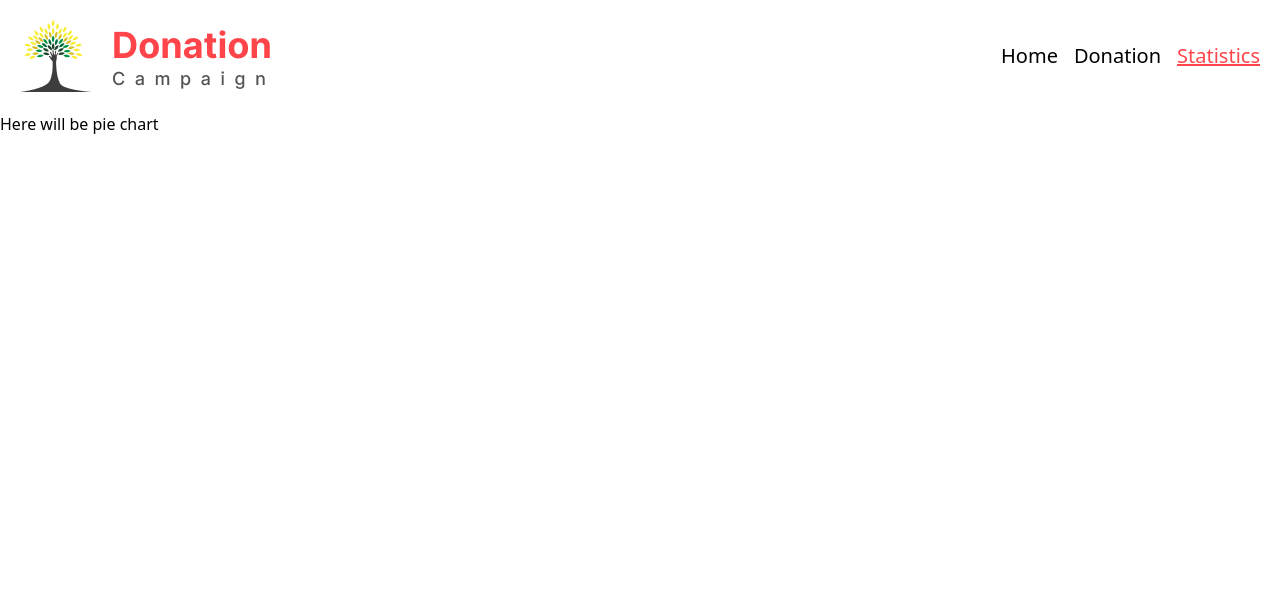
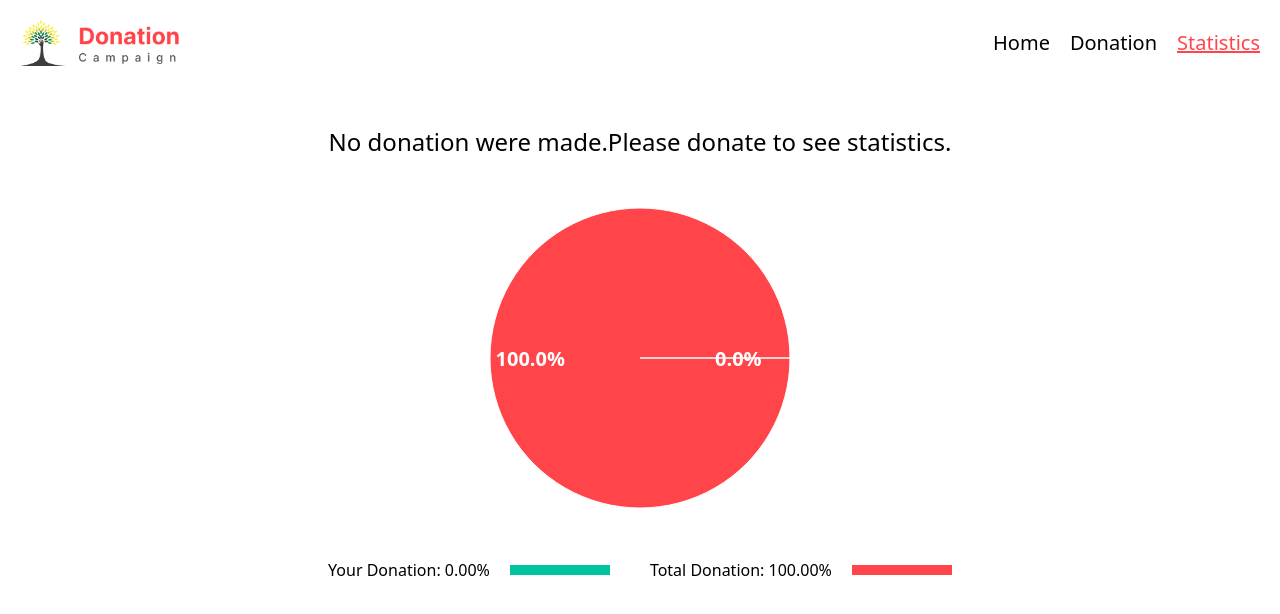
Before and after one commit to M-Arafat61/React-JS-donation-campaign, a React (Vite) app: page /statistics in a window 1280 px wide. Shown: the top 614 px of the page. Built offline with nearby package versions, Linux system fonts and the light colour scheme.

Commit message:
statistics page pie chart addition

```diff
--- a/package.json
+++ b/package.json
@@ -10,9 +10,11 @@
     "preview": "vite preview"
   },
   "dependencies": {
+    "@mui/material": "^5.14.10",
     "react": "^18.2.0",
     "react-dom": "^18.2.0",
-    "react-router-dom": "^6.16.0"
+    "react-router-dom": "^6.16.0",
+    "recharts": "^2.8.0"
   },
   "devDependencies": {
     "@types/react": "^18.2.15",
--- a/src/assets/Pages/Home/Home.jsx
+++ b/src/assets/Pages/Home/Home.jsx
@@ -1,16 +1,70 @@
 import { useLoaderData } from "react-router-dom";
 import Campaign from "../../components/Campaign/Campaign";
-// import Campaign from "../../components/Campaign/Campaign";
+import { useState } from "react";
 
 const Home = () => {
+  const [search, setSearch] = useState("");
+  const [filteredResults, setFilteredResults] = useState([]);
   const campaignData = useLoaderData();
-  // console.log(campaignData);
+  // console.log(campaignData.data);
+  console.log(search);
+
+  const handleSearch = searchValue => {
+    setSearch(searchValue);
+    if (search !== "") {
+      const filtered = campaignData.data.filter(categoryName =>
+        categoryName.category.toLowerCase().includes(search.toLocaleLowerCase())
+      );
+      setFilteredResults(filtered);
+    } else {
+      setFilteredResults([]);
+    }
+  };
+  console.log(filteredResults);
   return (
-    <div className='grid grid-cols-4 gap-5 max-w-screen-xl m-auto'>
-      {campaignData.data.map(campaign => (
-        <Campaign key={campaign.id} campaign={campaign}></Campaign>
-      ))}
-    </div>
+    <>
+      <div className='relative'>
+        <img
+          className='opacity-20 m-auto object-contain '
+          src='/donation_bg.jpg'
+          alt=''
+        />
+        <div className='absolute w-full flex flex-col items-center top-1/2'>
+          <h2 className='text-2xl font-bold pb-5'>
+            I Grow By Helping People In Need
+          </h2>
+          <div>
+            <input
+              onChange={e => handleSearch(e.target.value)}
+              className='px-3 py-1 text-lg rounded-l-lg'
+              type='text'
+              name='search'
+              id=''
+              placeholder='Search here....'
+            />
+            <button
+              onClick={() => handleSearch()}
+              className='bg-[#FF444A] text-xl text-white font-semibold px-3 py-1 rounded-r-lg'
+            >
+              Search
+            </button>
+          </div>
+        </div>
+      </div>
+      {search ? (
+        <div className='grid mt-10 grid-cols-4 gap-5 max-w-screen-xl m-auto'>
+          {filteredResults.map(campaign => (
+            <Campaign key={campaign.id} campaign={campaign}></Campaign>
+          ))}
+        </div>
+      ) : (
+        <div className='grid mt-10 grid-cols-4 gap-5 max-w-screen-xl m-auto'>
+          {campaignData.data.map(campaign => (
+            <Campaign key={campaign.id} campaign={campaign}></Campaign>
+          ))}
+        </div>
+      )}
+    </>
   );
 };
 
--- a/src/assets/Pages/Statistics/Statistics.jsx
+++ b/src/assets/Pages/Statistics/Statistics.jsx
@@ -1,7 +1,9 @@
+import App from "../../components/PieChart/PieChart";
+
 const Statistics = () => {
   return (
     <div>
-      <h2>Here will be pie chart</h2>
+      <App></App>
     </div>
   );
 };
--- a/src/assets/Route/Route.jsx
+++ b/src/assets/Route/Route.jsx
@@ -3,8 +3,8 @@ import MainLayout from "../MainLayout/MainLayout";
 
 import Home from "../Pages/Home/Home";
 import Donation from "../Pages/Donation/Donation";
+import DonationDetails from "../components/Donation Details/DonationDetails";
 import Statistics from "../Pages/Statistics/Statistics";
-import DonationDetails from "../components/Donation Details/DonationDetails";
 
 const myCreatedRoute = createBrowserRouter([
   {
--- a/src/assets/components/Header/BackgroundImage/BackgroundImage.jsx
+++ /dev/null
@@ -1,14 +0,0 @@
-const BackgroundImage = () => {
-  return (
-    <div
-      style={{
-        backgroundImage: `url("/public/donation_bg.jpg")`,
-        height: "100vh",
-        backgroundSize: "fill",
-        opacity: "0.2",
-      }}
-    ></div>
-  );
-};
-
-export default BackgroundImage;
--- a/src/assets/components/Header/NavBar/NavBar.jsx
+++ b/src/assets/components/Header/NavBar/NavBar.jsx
@@ -1,14 +1,13 @@
 import { NavLink } from "react-router-dom";
-import Logo from "../Logo/Logo";
 
 const NavBar = () => {
   return (
-    <div className='flex justify-between items-center p-5 max-w-screen-xl m-auto'>
-      <Logo></Logo>
-      <nav className='flex gap-4 text-xl'>
+    <div className=''>
+      <div className='p-5 flex   justify-between items-center max-w-screen-xl m-auto'>
+        <img className='w-40' src='/Logo.png' alt='' />
+        <nav className='flex gap-5 text-xl'>
           <ul>
             <li>
-            {" "}
               <NavLink
                 to='/'
                 className={({ isActive, isPending }) =>
@@ -57,6 +56,7 @@ const NavBar = () => {
           </ul>
         </nav>
       </div>
+    </div>
   );
 };
 
--- /dev/null
+++ b/src/assets/components/PieChart/PieChart.jsx
@@ -0,0 +1,98 @@
+import { useEffect, useState } from "react";
+import { PieChart, Pie, Cell, ResponsiveContainer } from "recharts";
+
+const COLORS = ["#00C49F", "#FF444A"];
+
+const RADIAN = Math.PI / 180;
+const renderCustomizedLabel = ({
+  cx,
+  cy,
+  midAngle,
+  innerRadius,
+  outerRadius,
+  percent,
+}) => {
+  const radius = innerRadius + (outerRadius - innerRadius) * 0.5;
+  const x = cx + radius * Math.cos(-midAngle * RADIAN);
+  const y = cy + radius * Math.sin(-midAngle * RADIAN);
+
+  return (
+    <text
+      x={x}
+      y={y}
+      fill='white'
+      textAnchor={x > cx ? "start" : "end"}
+      dominantBaseline='central'
+    >
+      {`${(percent * 100).toFixed(1)}%`}
+    </text>
+  );
+};
+
+export default function App() {
+  const [donationStats, setDonationStats] = useState([]);
+  const [noDonation, setNoDonation] = useState("");
+  useEffect(() => {
+    const addedDonationItems = JSON.parse(localStorage.getItem("donations"));
+    if (addedDonationItems) {
+      setDonationStats(addedDonationItems);
+    } else {
+      setNoDonation("No donation were made.Please donate to see statistics.");
+    }
+  }, []);
+  const totalDonationCount = donationStats.length;
+  const donationPercentage = (totalDonationCount / 12) * 100;
+  const donationLeft = 100 - donationPercentage;
+
+  const pieData = [
+    { name: "Donated", value: donationPercentage },
+    { name: "Remaining", value: donationLeft },
+  ];
+
+  return (
+    <>
+      {<p className='text-2xl text-center font-medium pt-10'>{noDonation}</p>}
+      <div className='flex justify-center items-center'>
+        <PieChart width={400} height={400}>
+          <Pie
+            className='text-xl font-semibold'
+            data={pieData}
+            // cx={200}
+            // cy={200}
+            labelLine={false}
+            label={renderCustomizedLabel}
+            outerRadius={150}
+            fill='#8884d8'
+            dataKey='value'
+          >
+            {pieData.map((entry, index) => (
+              <Cell key={`cell-${index}`} fill={COLORS[index]} />
+            ))}
+          </Pie>
+        </PieChart>
+      </div>
+      <div className='flex items-center justify-center gap-10'>
+        <div className='flex items-center justify-center gap-5'>
+          <p>Your Donation: {donationPercentage.toFixed(2)}%</p>
+          <div
+            style={{
+              backgroundColor: COLORS[0],
+              width: "100px",
+              height: "10px",
+            }}
+          ></div>
+        </div>
+        <div className='flex justify-center items-center gap-5'>
+          <p>Total Donation: {donationLeft.toFixed(2)}%</p>
+          <div
+            style={{
+              backgroundColor: COLORS[1],
+              width: "100px",
+              height: "10px",
+            }}
+          ></div>
+        </div>
+      </div>
+    </>
+  );
+}
```
Also changed, not shown: src/assets/Pages/Donation/Donation.jsx (+1 -10 lines), 1 other file (tests, documents, lock files or other folders). Lines whose indentation alone changed are shown as unchanged.
